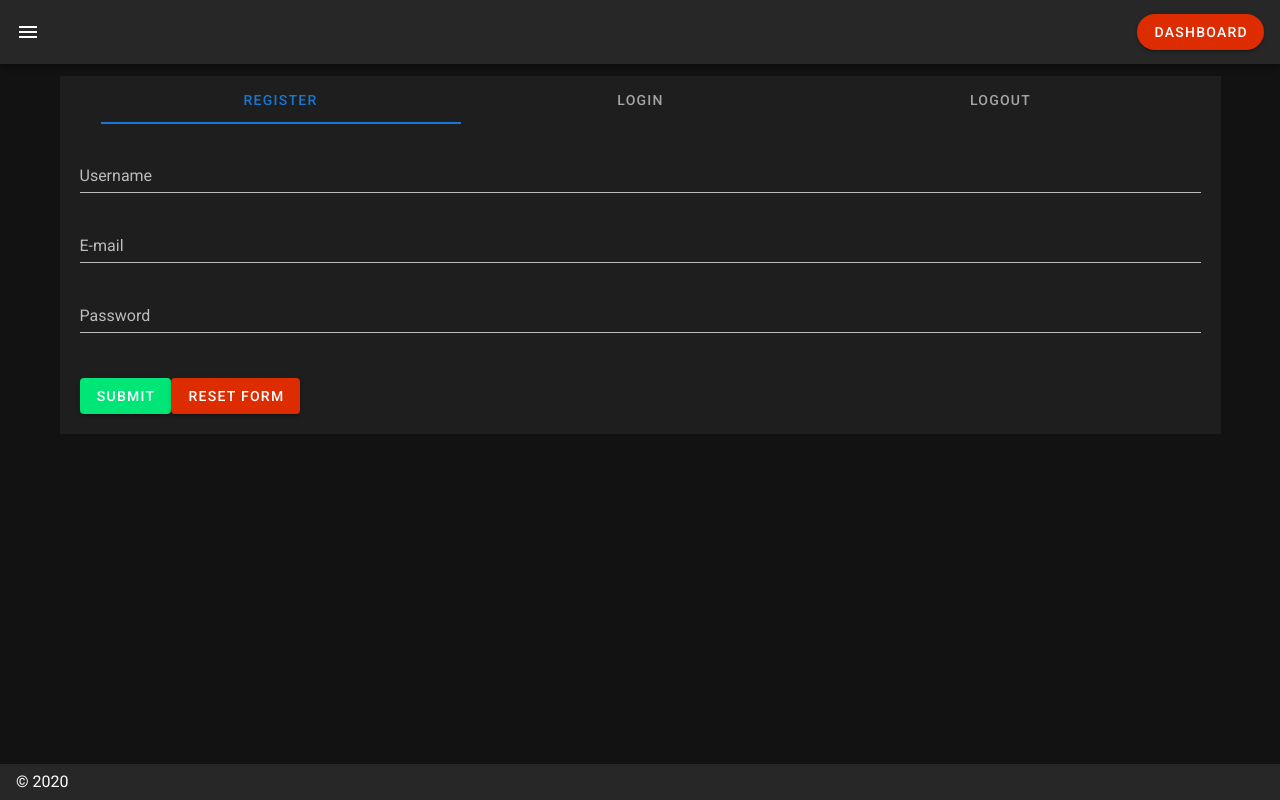
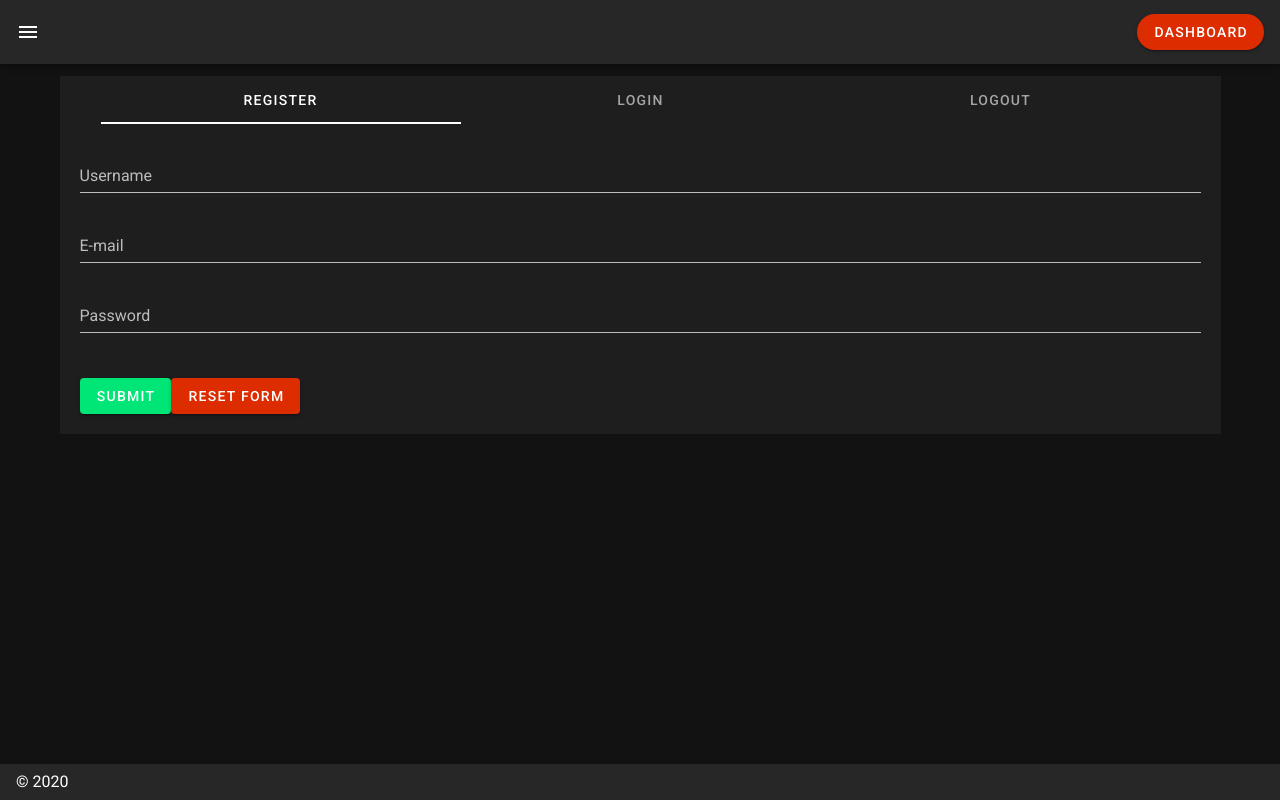
Before and after one commit to Project-Unknown-GH/unknown-front, a Nuxt app: page /login in a window 1280 px wide. Built offline with nearby package versions, Linux system fonts and the light colour scheme.

Commit message:
:children_crossing: Made tabs white

```diff
--- a/pages/login.vue
+++ b/pages/login.vue
@@ -1,6 +1,6 @@
 <template>
     <v-layout>
-        <v-tabs v-model="tab" fixed-tabs>
+        <v-tabs v-model="tab" fixed-tabs color="white" slider-color="white">
             <v-tab>Register</v-tab>
             <v-tab-item class="v-tab-item">
                 <v-form>
```
